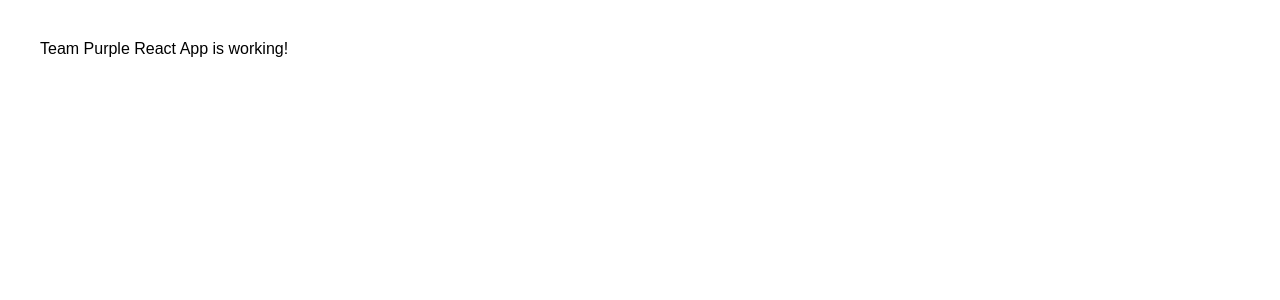
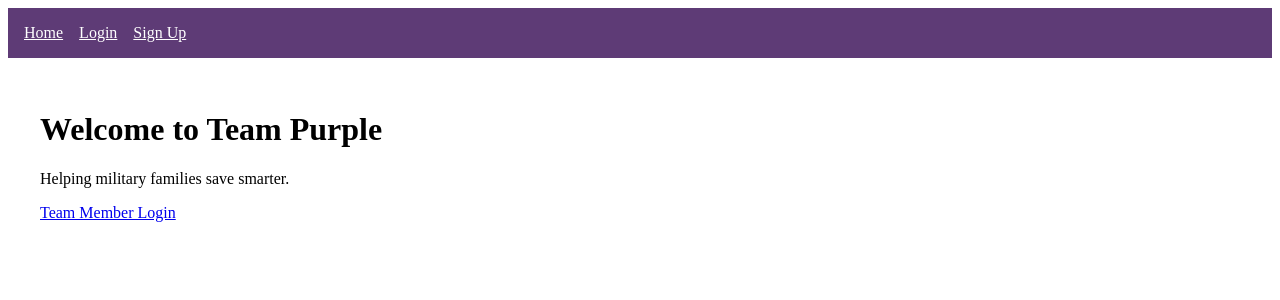
Before and after one commit to CantrellJones/team-purple-app, a React (Create React App) app: page / in a window 1280 px wide. Shown: the top 300 px of the page. Built offline with nearby package versions, Linux system fonts and the light colour scheme.

Commit message:
Add files via upload

```diff
--- a/package.json
+++ b/package.json
@@ -1,12 +1,12 @@
 {
-  "name": "team-purple",
+  "name": "team-purple-auth-ready",
   "version": "1.0.0",
   "private": true,
   "dependencies": {
     "react": "^18.2.0",
     "react-dom": "^18.2.0",
-    "react-scripts": "5.0.1",
-    "react-router-dom": "^6.3.0"
+    "react-router-dom": "^6.3.0",
+    "react-scripts": "5.0.1"
   },
   "scripts": {
     "start": "react-scripts start",
--- a/public/index.html
+++ b/public/index.html
@@ -1 +1,11 @@
-<!DOCTYPE html><html lang='en'><head><meta charset='UTF-8'><meta name='viewport' content='width=device-width, initial-scale=1.0'><title>Team Purple</title></head><body><div id='root'></div></body></html>
+<!DOCTYPE html>
+<html lang="en">
+<head>
+  <meta charset="UTF-8" />
+  <meta name="viewport" content="width=device-width, initial-scale=1.0"/>
+  <title>Team Purple</title>
+</head>
+<body>
+  <div id="root"></div>
+</body>
+</html>
--- a/src/App.js
+++ b/src/App.js
@@ -1 +1,52 @@
-import React from 'react'; export default function App() { return <div style={{padding: '2rem', fontFamily: 'sans-serif'}}>Team Purple React App is working!</div>; }
+import React from 'react';
+import { BrowserRouter as Router, Routes, Route, Link } from 'react-router-dom';
+
+function Home() {
+  return (
+    <div style={{ padding: '2rem' }}>
+      <h1>Welcome to Team Purple</h1>
+      <p>Helping military families save smarter.</p>
+      <Link to="/login">Team Member Login</Link>
+    </div>
+  );
+}
+
+function Login() {
+  return <div style={{ padding: '2rem' }}>Login Page Placeholder</div>;
+}
+
+function SignUp() {
+  return <div style={{ padding: '2rem' }}>Sign Up Page Placeholder</div>;
+}
+
+function Dashboard() {
+  return <div style={{ padding: '2rem' }}>Dashboard Placeholder (Protected)</div>;
+}
+
+function Admin() {
+  return <div style={{ padding: '2rem' }}>Admin Dashboard Placeholder</div>;
+}
+
+function Settings() {
+  return <div style={{ padding: '2rem' }}>Settings Placeholder</div>;
+}
+
+export default function App() {
+  return (
+    <Router>
+      <nav style={{ padding: '1rem', backgroundColor: '#5e3b76', color: 'white' }}>
+        <Link to="/" style={{ marginRight: '1rem', color: 'white' }}>Home</Link>
+        <Link to="/login" style={{ marginRight: '1rem', color: 'white' }}>Login</Link>
+        <Link to="/signup" style={{ color: 'white' }}>Sign Up</Link>
+      </nav>
+      <Routes>
+        <Route path="/" element={<Home />} />
+        <Route path="/login" element={<Login />} />
+        <Route path="/signup" element={<SignUp />} />
+        <Route path="/dashboard" element={<Dashboard />} />
+        <Route path="/admin" element={<Admin />} />
+        <Route path="/settings" element={<Settings />} />
+      </Routes>
+    </Router>
+  );
+}
```
Also changed, not shown: src/index.js (+6 -1 lines).
